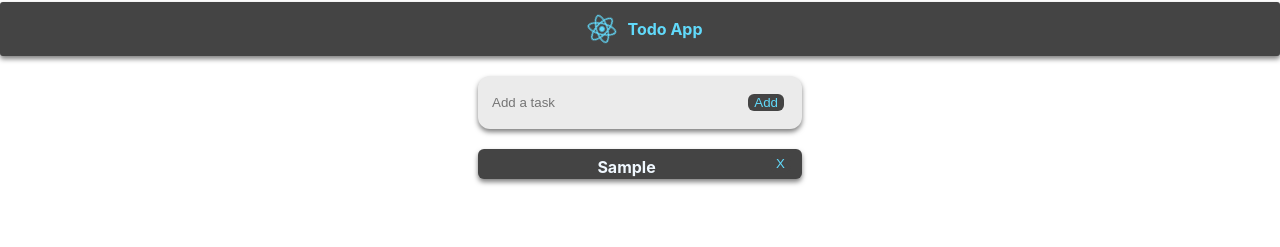
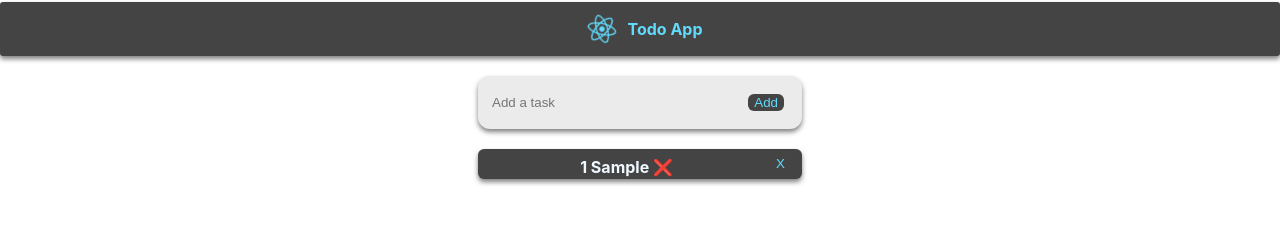
Before and after one commit to Abdelkouddous/tut-react-js-todoapp-codestoic, a React (Create React App) app: page / in a window 1280 px wide. Both pictures are taken after typing "Sample" into the empty fields and a click on the button "Add". Shown: the top 247 px of the page. Built offline with nearby package versions, Linux system fonts and the light colour scheme.

Commit message:
Updated: Fixed a bug where deletes all the tasks with same name : [ added a unique id to each element so if the tasks have the same name only the selected task will be deleted ]

```diff
--- a/src/Components/Form.jsx
+++ b/src/Components/Form.jsx
@@ -6,22 +6,17 @@ export default function Form({ todos, setTodos }) {
   //const [todo, setTodo] = useState("");
   //
   //=== here we have to do object===  = ==  = = = ================= ================= ================= ================= ================= ================= ================= ================= ================= ================= ================= ================= ================= =================
-  let newId = 0;
-  function incrementId(newId) {
-    return newId++;
-  }
-  const [todo, setTodo] = useState({ name: "", done: false, id: newId });
+
+  const [todo, setTodo] = useState({ name: "", done: false, id: 0 });
   const [nextId, setNextId] = useState(1);
   //
   function handleSubmit(e) {
-    incrementId(newId);
     e.preventDefault();
     //add new task to the list
     //alert("Task added: ", todo);
     //clear input field
     setTodos([...todos, todo]);
     setNextId((prevId) => prevId + 1);
-
     // Reset the todo form
     setTodo({ name: "", done: false, id: nextId });
     /**
--- a/src/Components/TodoItem.jsx
+++ b/src/Components/TodoItem.jsx
@@ -1,11 +1,11 @@
 import "../css/style.css";
 import styles from "./todoitem.module.css";
 
-export default function TodoItem({ item, done, id, todos, setTodos }) {
-  function handleDelete(item) {
-    console.log("Deleting task: ", item);
+export default function TodoItem({ id, item, done, todos, setTodos }) {
+  function handleDelete(id) {
+    console.log("Deleting task: ", id);
     //youtube method
-    const newArray = todos.filter((todo) => todo.name !== item);
+    const newArray = todos.filter((todo) => todo.id !== id);
     setTodos(newArray);
     //my own method
     // const updatedTodos = [...todos];
@@ -17,7 +17,7 @@ export default function TodoItem({ item, done, id, todos, setTodos }) {
     // console.log("Done", item);
     //... take all properties from the item
     const newArray = todos.map((todo) =>
-      todo.name === item ? { ...todo, done: !todo.done } : todo
+      todo.id === id ? { ...todo, done: !todo.done } : todo
     );
     setTodos(newArray); // update the state with new array with updated tasksodos(newA)
     console.log("New array", newArray);
@@ -31,19 +31,19 @@ export default function TodoItem({ item, done, id, todos, setTodos }) {
   //=================================
 
   return (
-    <div className="task" key={item}>
+    <div className="task" key={id}>
       <div className="itemName">
         <span
           className={classNameDone}
           onClick={() => {
             //callback function
-            handleClick(item);
+            handleClick(id);
           }}
         >
-          {item}
+          {id} {item} {done === true ? "✅" : "❌"}
         </span>
         <span>
-          <button className="deleteButton" onClick={() => handleDelete(item)}>
+          <button className="deleteButton" onClick={() => handleDelete(id)}>
             X
           </button>{" "}
         </span>
--- a/src/Components/TodoList.jsx
+++ b/src/Components/TodoList.jsx
@@ -11,7 +11,8 @@ export function TodoList({ todos, setTodos }) {
         //simple way
         //component way
         <TodoItem
-          key={todo.id}
+          key={todo.id} // do not extract key as a porp
+          id={todo.id} //
           item={todo.name}
           done={todo.done}
           todos={todos}
```
